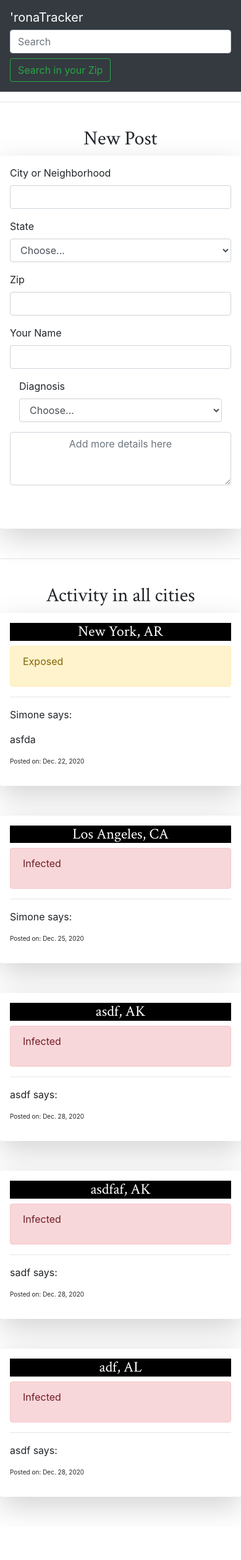
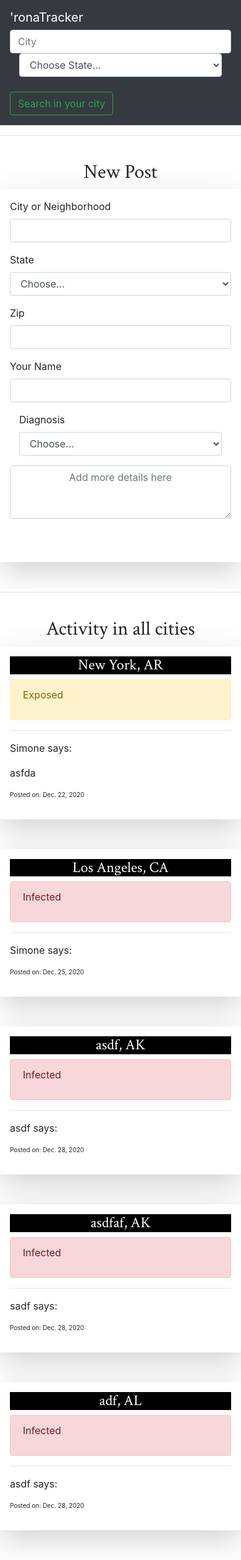
Before and after one commit to sabbamonte/ronaTracker, a Django app: page / in a window 390 px wide; the page is wider, and only the part inside the window is pictured. Shown: that part at 62% size. Before the commit the page ends 2444 px from the top of that part, so only its background shows below. Run offline with Django 3.2, Linux system fonts and the light colour scheme; data comes from the database, SQL or seed files in the repository; both versions use the stored data as it was after the commit; some libraries are stand-ins or nearby versions.

Commit message:
added filter and some error checks

```diff
--- a/trackerapp/static/trackerapp/script.js
+++ b/trackerapp/static/trackerapp/script.js
@@ -1,29 +1,28 @@
 // load the DOM first
 document.addEventListener('DOMContentLoaded', function() {
 
-    button =  document.getElementsByClassName('submit_post')
-    document.getElementsByClassName('submit_post').onsubmit = function () {
-        var states = getElementById('inputState')
-        var selected_state= states.options[states.selectedIndex].value;
-        console.log(selected_state)
-        if (document.getElementsByClassName('checkbox').checked === true) {
-            status = document.getElementsByClassName('checkbox').value
-            console.log(status)
-            add_post(status, state)
-        }
+    document.getElementsByClassName('filter-view').style.display = 'none'
 
-    }
+    document.getElementById('submit').onsubmit = function() {
+       var city = document.getElementById('search').innerHTML
+       search(city)
+   }
 
 });
 
-function add_post(status, state) {
+function search (city) {
 
-    fetch('/add', {
-        method: "POST",
-        body: JSON.stringify ({
-            state: state,
-            diagnosis: status
+    fetch('/all')
+    .then(response => response.json())
+    .then(search => {
+        Array.prototype.forEach.call(search.search, filter => {
+            if (city.toUpperCase() == filter.toUpperCase()) {
+                document.getElementsByClassName('filter-view').style.display = 'block'
+                document.getElementsByClassName('filter-view').style.display = 'none'
+
+                var filter_city = createElement('div')
+                filter_city.className = 'container shadow-lg p-3 mb-5 bg-white rounded'
+            }
         })
-
     })
 }
--- a/trackerapp/templates/trackerapp/index.html
+++ b/trackerapp/templates/trackerapp/index.html
@@ -4,7 +4,7 @@
 {% block body %}
     <div class="new_post">
         <h2 style="font-family: 'Crimson Text', serif; text-align: center;">New Post</h2>
-        <form action="{% url 'index' %}" method="post">
+        <form action="{% url 'index' %}" method="post" name="new_post">
         {% csrf_token %}
         <div class="container new_post shadow-lg p-3 mb-5 bg-white rounded">
             <div class="form-group">
@@ -98,7 +98,7 @@
     <br>
     <h2 style="font-family: 'Crimson Text', serif; text-align: center;">Activity in all cities</h2>
     {% for post in all_posts %}
-        <div class="container shadow-lg p-3 mb-5 bg-white rounded">
+        <div class="container shadow-lg p-3 mb-5 bg-white rounded index-view">
             <div class="background" style="background-color: black;">
                 <h4 style="font-family: 'Crimson Text', serif; text-align: center; color:white">{{post.city}},  {{post.state}}</h4>
             </div>
@@ -128,6 +128,8 @@
                 <p style="font-size:10px;"> Posted on: {{post.timestamp}} </p>
             </div>
         </div>
+        <div class="filter-view">
+        </div>
     {% endfor %}
 {% endblock %}
 
--- a/trackerapp/templates/trackerapp/layout.html
+++ b/trackerapp/templates/trackerapp/layout.html
@@ -13,9 +13,65 @@
     <body>
         <nav class="navbar navbar-dark bg-dark">
         <a class="navbar-brand"> 'ronaTracker </a>
-            <form class="form-inline" method="post">
-                <input class="form-control mr-sm-2" type="search" placeholder="Search" aria-label="Search" name="search">
-                <button class="btn btn-outline-success my-2 my-sm-0" type="submit">Search in your Zip</button>
+            <form class="form-inline" action="{% url 'filter' %}" method="GET">
+                <input class="form-control mr-sm-2" id="search" type="search" placeholder="City" aria-label="Search" name="city">
+                <div class="form-group col-md-4">
+                            <select id="inputState" class="form-control" name="state">
+                                <option selected>Choose State...</option>
+                                <option value="AL">Alabama</option>
+                                <option value="AK">Alaska</option>
+                                <option value="AZ">Arizona</option>
+                                <option value="AR">Arkansas</option>
+                                <option value="CA">California</option>
+                                <option value="CO">Colorado</option>
+                                <option value="CT">Connecticut</option>
+                                <option value="DE">Delaware</option>
+                                <option value="DC">District Of Columbia</option>
+                                <option value="FL">Florida</option>
+                                <option value="GA">Georgia</option>
+                                <option value="HI">Hawaii</option>
+                                <option value="ID">Idaho</option>
+                                <option value="IL">Illinois</option>
+                                <option value="IN">Indiana</option>
+                                <option value="IA">Iowa</option>
+                                <option value="KS">Kansas</option>
+                                <option value="KY">Kentucky</option>
+                                <option value="LA">Louisiana</option>
+                                <option value="ME">Maine</option>
+                                <option value="MD">Maryland</option>
+                                <option value="MA">Massachusetts</option>
+                                <option value="MI">Michigan</option>
+                                <option value="MN">Minnesota</option>
+                                <option value="MS">Mississippi</option>
+                                <option value="MO">Missouri</option>
+                                <option value="MT">Montana</option>
+                                <option value="NE">Nebraska</option>
+                                <option value="NV">Nevada</option>
+                                <option value="NH">New Hampshire</option>
+                                <option value="NJ">New Jersey</option>
+                                <option value="NM">New Mexico</option>
+                                <option value="NY">New York</option>
+                                <option value="NC">North Carolina</option>
+                                <option value="ND">North Dakota</option>
+                                <option value="OH">Ohio</option>
+                                <option value="OK">Oklahoma</option>
+                                <option value="OR">Oregon</option>
+                                <option value="PA">Pennsylvania</option>
+                                <option value="RI">Rhode Island</option>
+                                <option value="SC">South Carolina</option>
+                                <option value="SD">South Dakota</option>
+                                <option value="TN">Tennessee</option>
+                                <option value="TX">Texas</option>
+                                <option value="UT">Utah</option>
+                                <option value="VT">Vermont</option>
+                                <option value="VA">Virginia</option>
+                                <option value="WA">Washington</option>
+                                <option value="WV">West Virginia</option>
+                                <option value="WI">Wisconsin</option>
+                                <option value="WY">Wyoming</option>
+                            </select>
+                        </div>
+                <button class="btn btn-outline-success my-2 my-sm-0" type="submit">Search in your city</button>
             </form>
         </nav>
         <hr>
--- a/trackerapp/urls.py
+++ b/trackerapp/urls.py
@@ -2,5 +2,6 @@ from django.urls import path
 from . import views
 
 urlpatterns = [
-	path("", views.index, name="index")
+	path("", views.index, name="index"),
+	path("filter", views.filter, name="filter")
 ]
--- a/trackerapp/views.py
+++ b/trackerapp/views.py
@@ -8,7 +8,18 @@ def index(request):
     if request.method == "GET":
         all_posts = New_Post.objects.all()
         return render(request, "trackerapp/index.html", {"all_posts": all_posts})
+
     else:
+        if not request.POST.get('diagnosis'):
+            print(request.POST.get('diagnosis'))
+            return render(request, "trackerapp/filter.html", {"message": "Please choose a diagnosis"})
+        if not request.POST['city']:
+            return render(request, "trackerapp/filter.html", {"message": "Please type in a city"})
+        if not request.POST['zip']:
+            return render(request, "trackerapp/filter.html", {"message": "Please type in a zip code"})
+        if not request.POST['state']:
+            return render(request, "trackerapp/filter.html", {"message": "Please choose a state"})
+
         new_post = New_Post()
         new_post.name = request.POST['name']
         new_post.post = request.POST['post']
@@ -18,3 +29,21 @@ def index(request):
         new_post.state = request.POST['state']
         new_post.save()
         return HttpResponseRedirect(reverse("index"))
+
+
+def filter(request):
+    if request.method == "GET":
+        search = request.GET['city']
+        if not search:
+            return render(request, "trackerapp/filter.html", {"message": "Please type in a city"})
+        state = request.GET['state']
+        if not state or state == "Choose State...":
+            return render(request, "trackerapp/filter.html", {"message": "Please choose a state"})
+
+        all_cities = New_Post.objects.all()
+        filter_list = []
+        for city in all_cities:
+            if search.casefold() == city.city.casefold() and state.casefold() == city.state.casefold():
+                filter_list.append(city)
+
+        return render(request, "trackerapp/filter.html", {"filter_list":filter_list, "search":search})
```
Also changed, not shown: trackerapp/templates/trackerapp/filter.html (added, +47 -0 lines), db.sqlite3.
